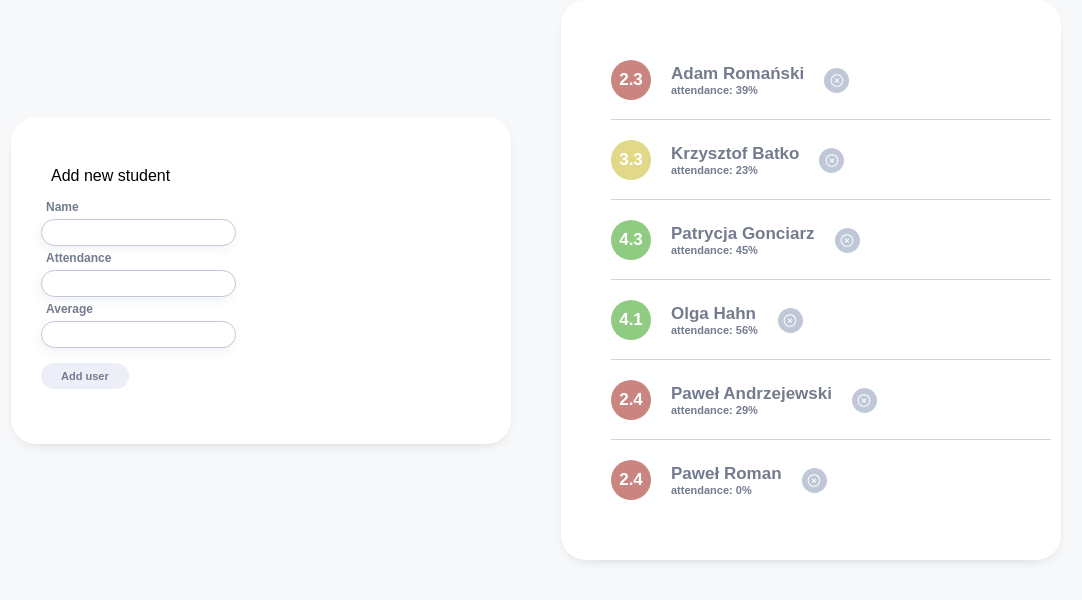
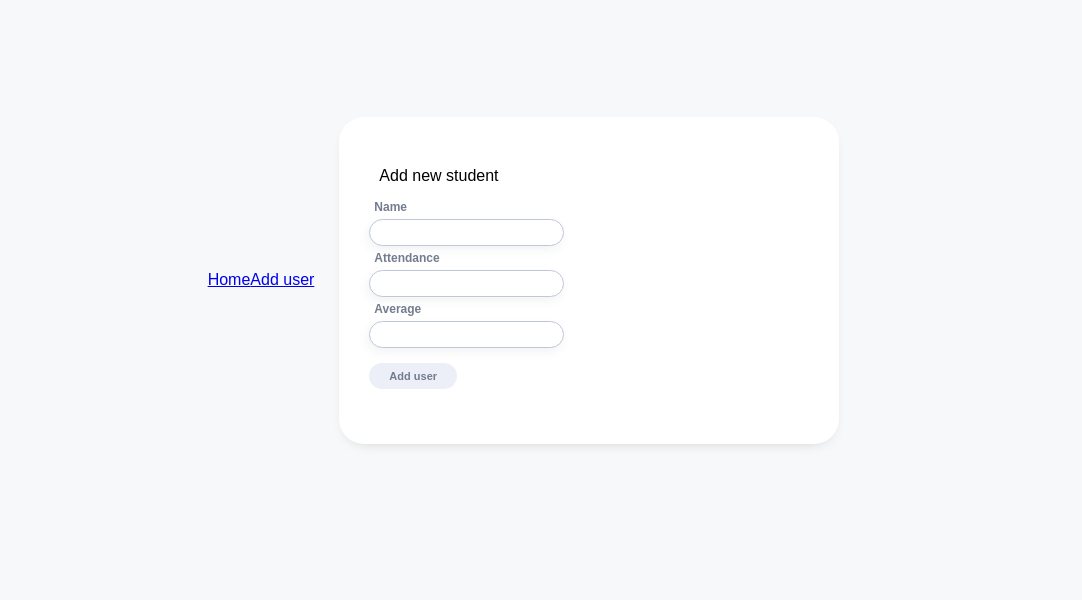
Before and after one commit to jakubkozlowski1104/react-coure-HR, a React (Vite) app: page /add-user in a window 1280 px wide. Shown: the part 120-720 px from the top of the page, without its empty margins (104-1186 px from the left). Built offline with nearby package versions, Linux system fonts and the light colour scheme.

Commit message:
add react router

```diff
--- /dev/null
+++ b/src/components/organisms/Form/Form.jsx
@@ -0,0 +1,19 @@
+import { StyledWrapper, StyledTitle } from '../UsersList/UsersList.styles';
+import FormField from '../../molecules/FormFIeld/FormFIeld';
+import Button from '../../atoms/Button/Button';
+
+const Form = ({ handleAddUser, formValues, handleInputChange }) => {
+  return (
+    <>
+      <StyledWrapper as="form" onSubmit={handleAddUser}>
+        <StyledTitle>Add new student</StyledTitle>
+        <FormField label="Name" id="name" name="name" value={formValues.name} onChange={handleInputChange} />
+        <FormField label="Attendance" id="attendance" name="attendance" value={formValues.attendance} onChange={handleInputChange} />
+        <FormField label="Average" id="average" name="average" value={formValues.average} onChange={handleInputChange} />
+        <Button type="submit">Add user</Button>
+      </StyledWrapper>
+    </>
+  );
+};
+
+export default Form;
--- a/src/components/organisms/UsersList/UsersList.jsx
+++ b/src/components/organisms/UsersList/UsersList.jsx
@@ -1,54 +1,12 @@
-import { users as usersData } from '../../../data/data';
 import UsersListItem from '../../../components/molecules/UsersListItem/UsersListItem';
 import { StyledWrapper, StyledTitle } from './UsersList.styles';
 import FormField from '../../molecules/FormFIeld/FormFIeld';
 import Button from '../../atoms/Button/Button';
 import { useState } from 'react';
 
-const initalFormState = {
-  name: '',
-  attendance: '',
-  average: '',
-};
-
-const UsersList = () => {
-  const [users, setUsers] = useState(usersData);
-  const [formValues, setFormValues] = useState(initalFormState);
-
-  const deleteUser = (name) => {
-    const filteredUsers = users.filter((user) => user.name !== name);
-    setUsers(filteredUsers);
-  };
-
-  const handleInputChange = (e) => {
-    console.log(formValues);
-    setFormValues({
-      ...formValues,
-      [e.target.name]: e.target.value,
-    });
-  };
-
-  const handleAddUser = (e) => {
-    e.preventDefault();
-    const newUser = {
-      name: formValues.name,
-      attendance: formValues.attendance,
-      average: formValues.average,
-    };
-
-    setUsers([newUser, ...users]);
-    setFormValues(initalFormState);
-  };
-
+const UsersList = ({ users, deleteUser }) => {
   return (
     <>
-      <StyledWrapper as="form" onSubmit={handleAddUser}>
-        <StyledTitle>Add new student</StyledTitle>
-        <FormField label="Name" id="name" name="name" value={formValues.name} onChange={handleInputChange} />
-        <FormField label="Attendance" id="attendance" name="attendance" value={formValues.attendance} onChange={handleInputChange} />
-        <FormField label="Average" id="average" name="average" value={formValues.average} onChange={handleInputChange} />
-        <Button type="submit">Add user</Button>
-      </StyledWrapper>
       <StyledWrapper>
         <ul>
           {users.map((userData) => (
--- a/src/views/Root.jsx
+++ b/src/views/Root.jsx
@@ -1,16 +1,65 @@
+import { useState } from 'react';
+import UsersList from '../components/organisms/UsersList/UsersList.jsx';
+import { ThemeProvider } from 'styled-components';
 import { GlobalStyle } from '../assets/styles/GlobalStyle.jsx';
-import UsersList from '../components/organisms/UsersList/UsersList.jsx';
 import { theme } from '../assets/styles/Theme.jsx';
 import { StyledWrapper } from './Root.styles.jsx';
-import { ThemeProvider } from 'styled-components';
+import { BrowserRouter as Router, Route, Routes, Link } from 'react-router-dom';
+import Form from '../components/organisms/Form/Form';
+import { users as usersData } from '../data/data';
 
-const Root = () => (
+const initalFormState = {
+  name: '',
+  attendance: '',
+  average: '',
+};
+
+const Root = () => {
+  const [users, setUsers] = useState(usersData);
+  const [formValues, setFormValues] = useState(initalFormState);
+
+  const deleteUser = (name) => {
+    const filteredUsers = users.filter((user) => user.name !== name);
+    setUsers(filteredUsers);
+  };
+
+  const handleInputChange = (e) => {
+    console.log(formValues);
+    setFormValues({
+      ...formValues,
+      [e.target.name]: e.target.value,
+    });
+  };
+
+  const handleAddUser = (e) => {
+    e.preventDefault();
+    const newUser = {
+      name: formValues.name,
+      attendance: formValues.attendance,
+      average: formValues.average,
+    };
+
+    setUsers([newUser, ...users]);
+    setFormValues(initalFormState);
+  };
+
+  return (
+    <Router>
       <ThemeProvider theme={theme}>
         <GlobalStyle />
         <StyledWrapper>
-      <UsersList />
+          <nav>
+            <Link to="/">Home</Link>
+            <Link to="/add-user">Add user</Link>
+          </nav>
+          <Routes>
+            <Route path="/" element={<UsersList deleteUser={deleteUser} users={users} />} />
+            <Route path="/add-user" element={<Form formValues={formValues} handleAddUser={handleAddUser} handleInputChange={handleInputChange} />} />
+          </Routes>
         </StyledWrapper>
       </ThemeProvider>
+    </Router>
   );
+};
 
 export default Root;
```
Lines whose indentation alone changed are shown as unchanged.
